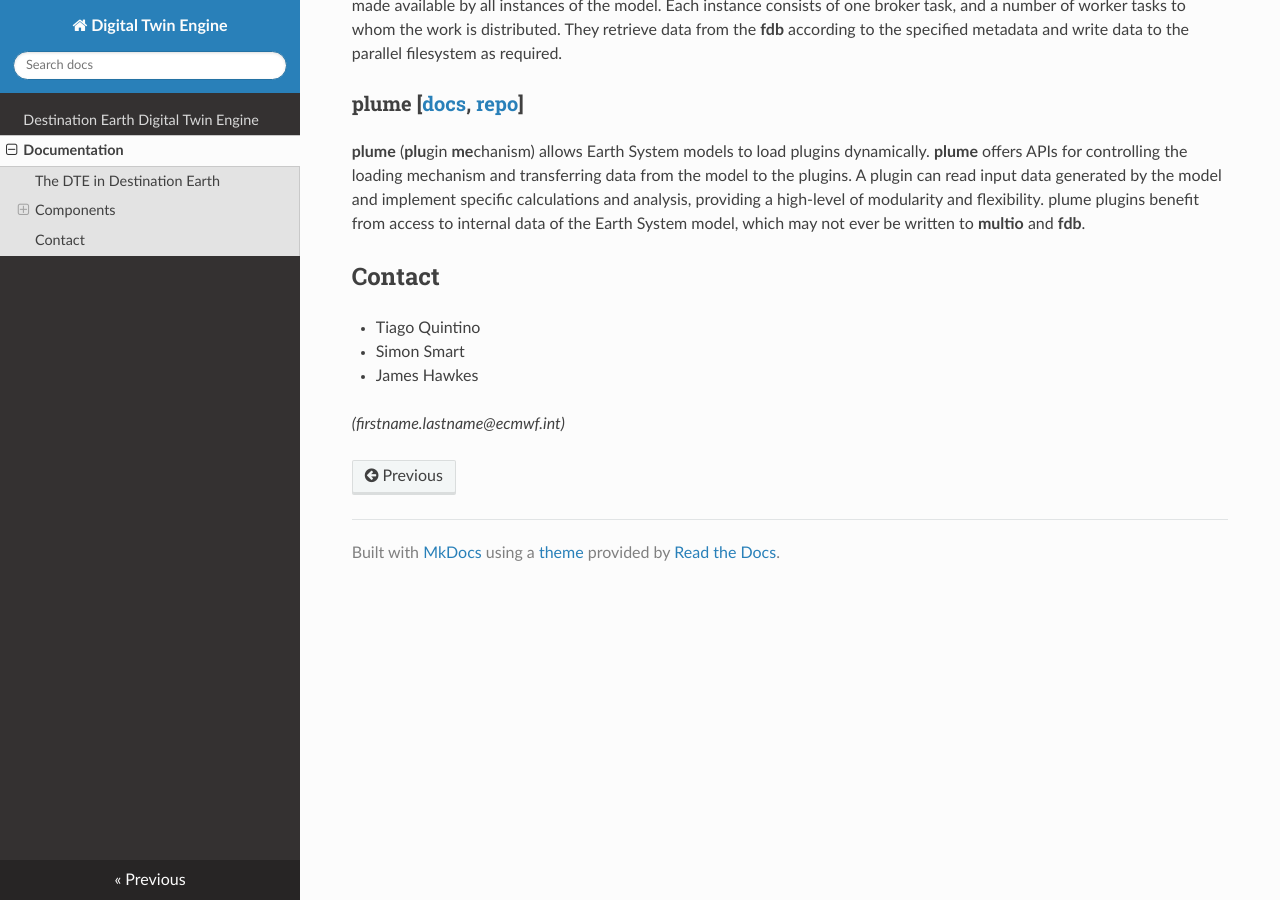
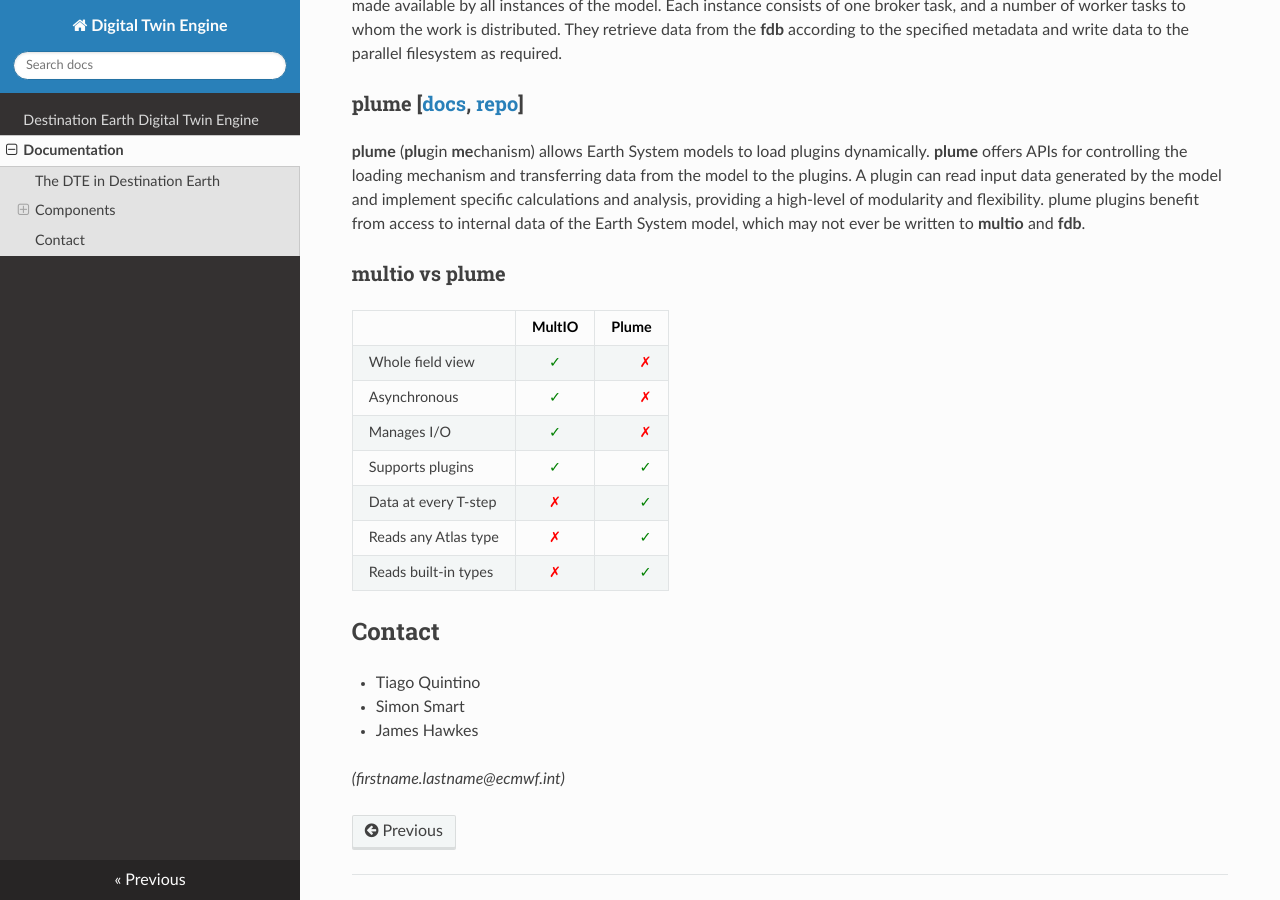
Before and after one commit to ecmwf-projects/digital-twin-engine, an MkDocs documentation site: the page built from docs/documentation.md, in a window 1280 px wide and 900 px high, scrolled down 2889 px. Built offline with MkDocs 1.6.1, drawn with Linux system fonts in a browser that asks for light colours; nearby versions of some CDN libraries.

Commit message:
multio vs plume summary table - wip

```diff
--- a/docs/documentation.md
+++ b/docs/documentation.md
@@ -71,6 +71,16 @@
 
 **plume** (**plu**gin **me**chanism) allows Earth System models to load plugins dynamically. **plume** offers APIs for controlling the loading mechanism and transferring data from the model to the plugins. A plugin can read input data generated by the model and implement specific calculations and analysis, providing a high-level of modularity and flexibility. plume plugins benefit from access to internal data of the Earth System model, which may not ever be written to **multio** and **fdb**.
 
+### multio vs plume
+|                      |                  MultIO                   |                                    Plume |
+|:---------------------|:-----------------------------------------:|-----------------------------------------:|
+| Whole field view     | <span style="color:green">&check;</span>  |   <span style="color:red">&cross;</span> |
+| Asynchronous         | <span style="color:green">&check;</span>  |   <span style="color:red">&cross;</span> |
+| Manages I/O          | <span style="color:green">&check;</span>  |   <span style="color:red">&cross;</span> |
+| Supports plugins     | <span style="color:green">&check;</span>  | <span style="color:green">&check;</span> |
+| Data at every T-step | <span style="color:red">&cross;</span>    | <span style="color:green">&check;</span> |
+| Reads any Atlas type |  <span style="color:red">&cross;</span>   | <span style="color:green">&check;</span> |
+| Reads built-in types |  <span style="color:red">&cross;</span>   | <span style="color:green">&check;</span> |
 
 
 ## Contact
```
